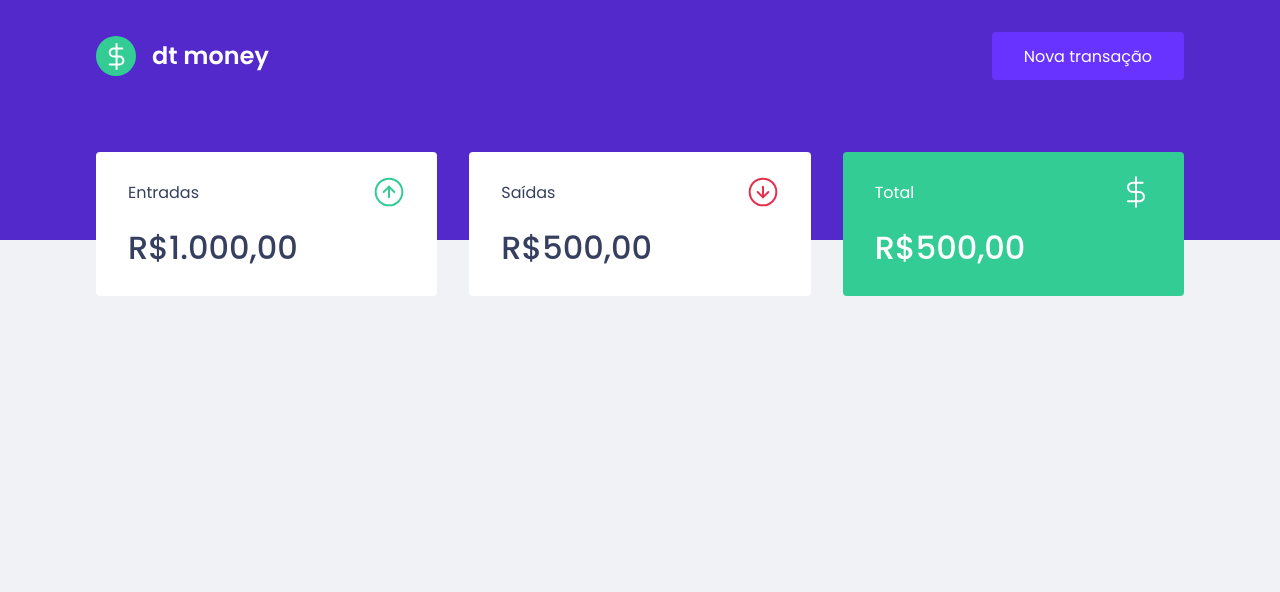
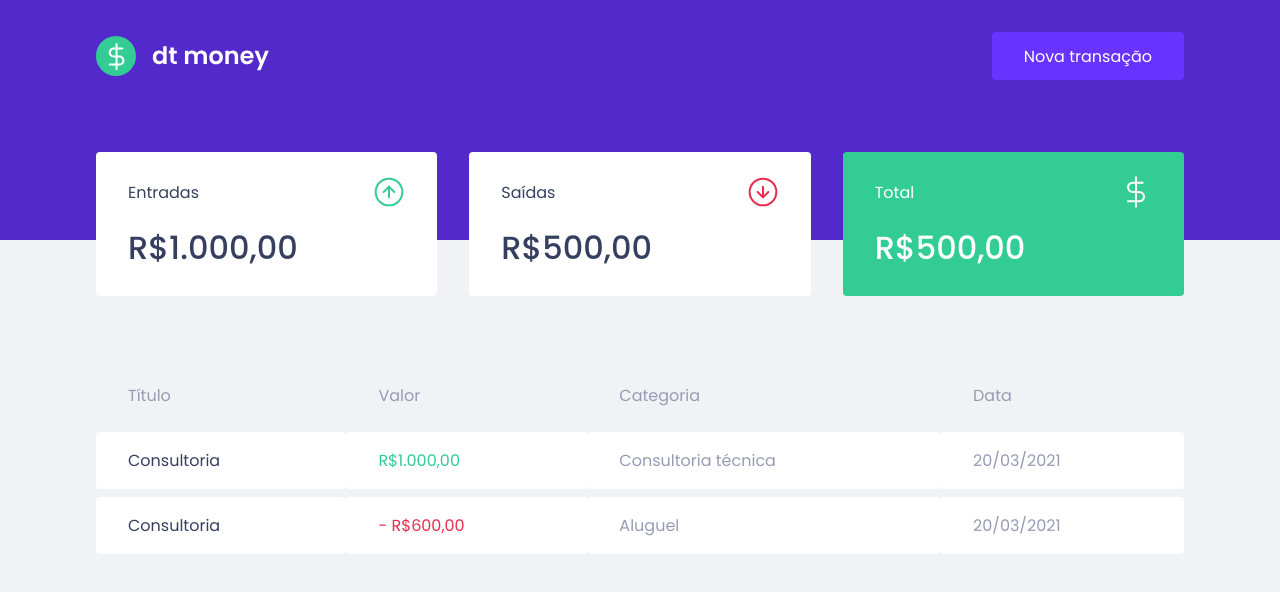
Before and after one commit to luzimar/mymoney, a React (Create React App) app: page / in a window 1280 px wide. Shown: the top 592 px of the page. Built offline with nearby package versions, Linux system fonts and the light colour scheme.

Commit message:
#3 Criado componente transactions table

```diff
--- a/src/components/Dashboard/index.tsx
+++ b/src/components/Dashboard/index.tsx
@@ -1,10 +1,12 @@
 import { Container } from './styles';
 import Summary from '../Summary';
+import TransactionsTable from '../TransactionsTable';
 
 export default function Dashboard() {
     return (
         <Container>
             <Summary />
+            <TransactionsTable />
         </Container>
     );
 }
--- /dev/null
+++ b/src/components/TransactionsTable/index.tsx
@@ -0,0 +1,32 @@
+import { Container } from './styles';
+
+export default function TransactionsTable() {
+    return (
+        <Container>
+            <table>
+                <thead>
+                    <tr>
+                        <th>Título</th>
+                        <th>Valor</th>
+                        <th>Categoria</th>
+                        <th>Data</th>
+                    </tr>
+                </thead>
+                <tbody>
+                    <tr>
+                        <td>Consultoria</td>
+                        <td className="deposit">R$1.000,00</td>
+                        <td>Consultoria técnica</td>
+                        <td>20/03/2021</td>
+                    </tr>
+                    <tr>
+                        <td>Consultoria</td>
+                        <td className="withdraw">- R$600,00</td>
+                        <td>Aluguel</td>
+                        <td>20/03/2021</td>
+                    </tr>
+                </tbody>
+            </table>
+        </Container>
+    )
+}
--- /dev/null
+++ b/src/components/TransactionsTable/styles.ts
@@ -0,0 +1,36 @@
+import styled from 'styled-components';
+
+export const Container = styled.div`
+    margin-top: 4rem;
+
+    table {
+        width: 100%;
+        border-spacing: 0 0.5rem;
+
+        th {
+            color: var(--text-body);
+            font-weight: 400;
+            padding: 1rem 2rem;
+            text-align: left;
+            line-height: 1.5rem;
+        }
+
+        td {
+            padding: 1rem 2rem;
+            border: 0;
+            background: var(--shape);
+            color: var(--text-body);
+            border-radius: 0.25rem;
+
+            &:first-child {
+                color: var(--text-title);
+            }
+            &.deposit {
+                color: var(--green);
+            }
+            &.withdraw {
+                color: var(--red);
+            }
+        }
+    }
+`;
```
Also changed, not shown: 1 other file (tests, documents, lock files or other folders).
